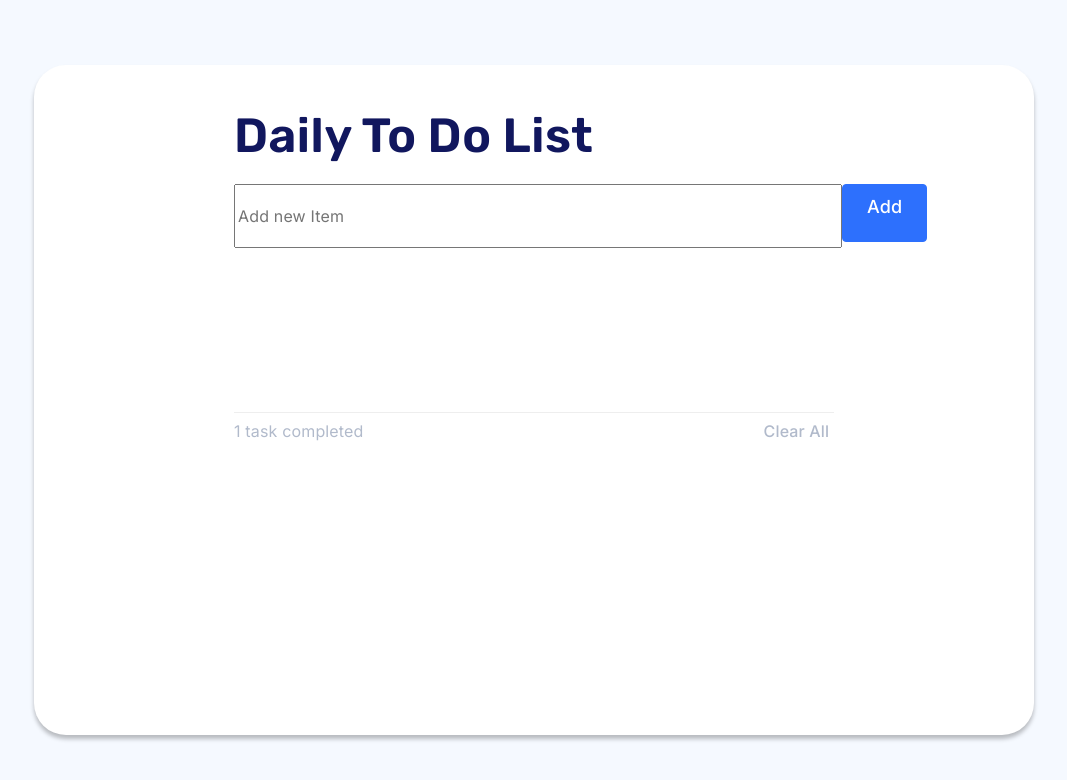
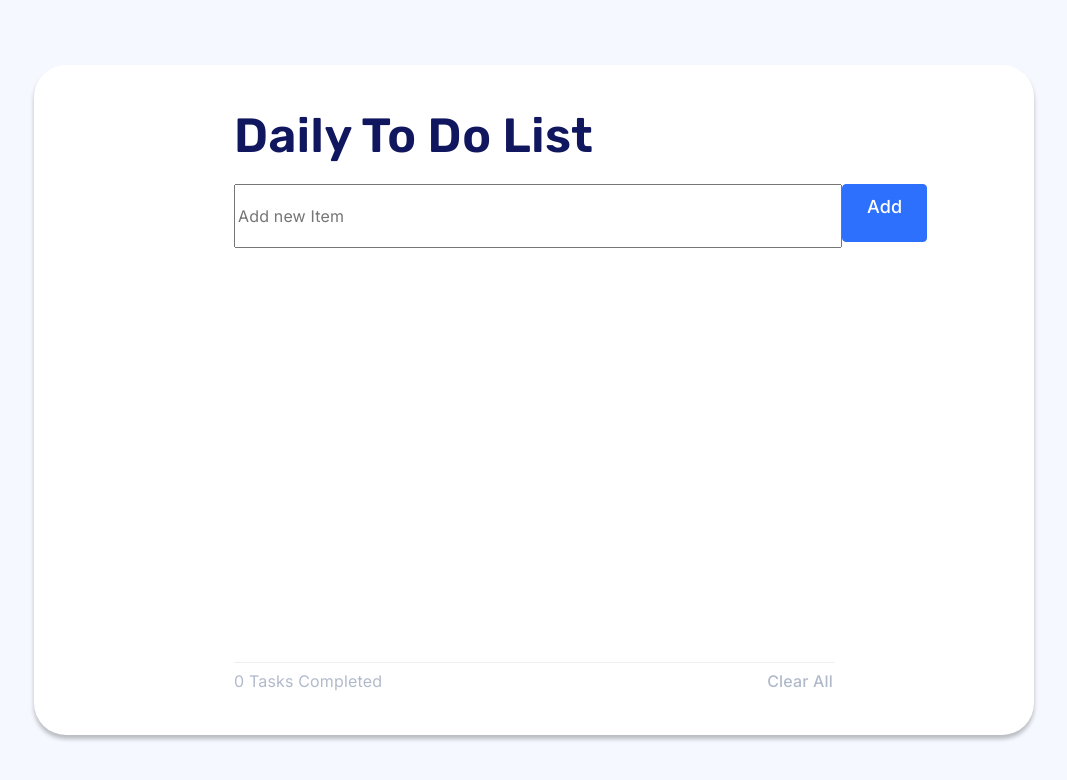
Before and after one commit to Lazar-Bogdan/daily-todo-list, a React (Vite) app: page / in a window 1280 px wide. Shown: the top 780 px of the page, without its empty margins (106-1173 px from the left). Built offline with nearby package versions, Linux system fonts and the light colour scheme.

Commit message:
some more functionality + some style.
To do:
add the DONE functionality
styling

```diff
--- a/src/App.tsx
+++ b/src/App.tsx
@@ -17,7 +17,7 @@ type Todo = {
 
 export default function App() {
   const [todos, setTodos] = useState<Todo[]>([]);
-  console.log('todos', todos);
+  // console.log('todos', todos);
 
   const createTodo = (name: string) => {
     const newTodo = {
@@ -39,12 +39,29 @@ export default function App() {
     setTodos(newTodos);
   }
 
+  const handleClearAll = () => {
+    setTodos([]);
+  }
+
+  const handleComplete = (id: number) => {
+    console.log(id);
+    console.log('todos', todos);
+
+    const index = todos.findIndex(todo => todo.id === id);
+    if (index === -1) return;
+
+    const UpdatedTodos = todos.map(todo =>
+        todo.id === id ? { ...todo, complete: true } : todo);
+    console.log(UpdatedTodos);
+    setTodos(UpdatedTodos);
+  }
+
   return (
     <Layout>
       <Title>Daily To Do List</Title>
       <TodoForm onSubmit={createTodo} />
-      <TodoList todos={todos} />
-      <Footer />
+      <TodoList todos={todos} onClick={handleComplete} />
+      <Footer todos={todos} onClearAll={handleClearAll} />
     </Layout>
   )
 }
--- a/src/components/Footer.tsx
+++ b/src/components/Footer.tsx
@@ -2,13 +2,29 @@ import { useState } from 'react';
 
 import styled from 'styled-components';
 
-const Footer = () => {
+type Todo = {
+  id: number;
+  name: string;
+  complete: boolean;
+  createdAt: Date;
+}
+
+type ToDoFooter = {
+  todos: Todo[];
+  onClearAll: () => void;
+}
+
+const Footer= (props: ToDoFooter) => {
+
+
   return (
     <Container>
       <Line />
       <Info>
-        <TaskCompleted>1 task completed</TaskCompleted>
-        <ClearAll>Clear All</ClearAll>
+        <TaskCompleted>
+          {props.todos.reduce((count, todo) => todo.complete ? count + 1 : count, 0)} Tasks Completed
+        </TaskCompleted>
+        <ClearAll onClick={props.onClearAll} >Clear All</ClearAll>
       </Info>
     </Container>
   )
@@ -18,8 +34,10 @@ export default Footer;
 
 const Container = styled.div`
   width: 600px;
+  bottom:0;
   height: 42px;
   flex-shrink: 0;
+  margin-top: 250px
 `;
 
 const Line = styled.div`
@@ -32,7 +50,7 @@ const Info = styled.div`
   display:flex;
   flex-direction: row;
   padding-top: 10px;
-  gap: 400px;
+  gap: 385px;
 `;
 
 const TaskCompleted = styled.span`
--- a/src/components/Layout.tsx
+++ b/src/components/Layout.tsx
@@ -45,4 +45,5 @@ const Card = styled.div`
 
 const Content = styled.div`
   padding: 42px 0px;
+  position:relative;
 `;
--- a/src/components/TodoForm.tsx
+++ b/src/components/TodoForm.tsx
@@ -32,6 +32,15 @@ const Container = styled.div`
   flex-shrink: 0;
   display: flex;
   padding-top: 20px;
+`;
+
+const Form = styled.svg`
+  width: 600px;
+  height: 58px;
+  flex-shrink: 0;
+  fill: var(--FFFFFF, #FFF);
+  stroke-width: 1px;
+  stroke: #EEE;
 `;
 
 const Input = styled.input`
--- a/src/components/TodoList.tsx
+++ b/src/components/TodoList.tsx
@@ -11,18 +11,24 @@ type Todo = {
 
 type ToDoListProps = {
   todos: Todo[];
+  onClick: (id: number) => void;
 }
 
-const TodoList: React.FC<ToDoListProps> = ({ todos }) => {
-  const [clicked, setClicked] = useState<number>(null);
+const TodoList = (props: ToDoListProps) => {
 
   const handleListClicked = (id: number) => {
-    setClicked(id);
+    props.onClick(id);
   }
+
+  const sortMap = props.todos.slice().sort((a,b) => {
+    if(a.complete !== b.complete) return a.complete ? -1 : 1;
+
+    return new Date(a.createdAt) - new Date(b.createdAt);
+  })
 
   return (
     <Container>
-      {todos.map(todo => (
+      {sortMap.map(todo => (
         <Row
           key={todo.id}
           onClick={() => handleListClicked(todo.id)}
@@ -32,13 +38,12 @@ const TodoList: React.FC<ToDoListProps> = ({ todos }) => {
               cx="16"
               cy="16"
               r="15.5"
-              stroke={clicked === todo.id ? '#00D8A7' : '#2D70FD'}
-              fill={clicked === todo.id ? '#00D8A7' : 'none'}
+              stroke={todo.complete ? '#00D8A7' : '#2D70FD'}
+              fill={todo.complete ? '#00D8A7' : 'none'}
             />
             {/* {clicked === todo.id ? ''} */}
           </Elipse>
           <Text
-            text-decoration-line={clicked === todo.id ? 'strikethrough' : 'none'}
           >
             {todo.name}
           </Text>
@@ -81,6 +86,7 @@ const Text = styled.span`
   letter-spacing: 0.16px;
   transition: color 0.3s ease;
 
+
   &:hover {
     color: #2D70FD;
     font-feature-settings: 'liga' off;
```
